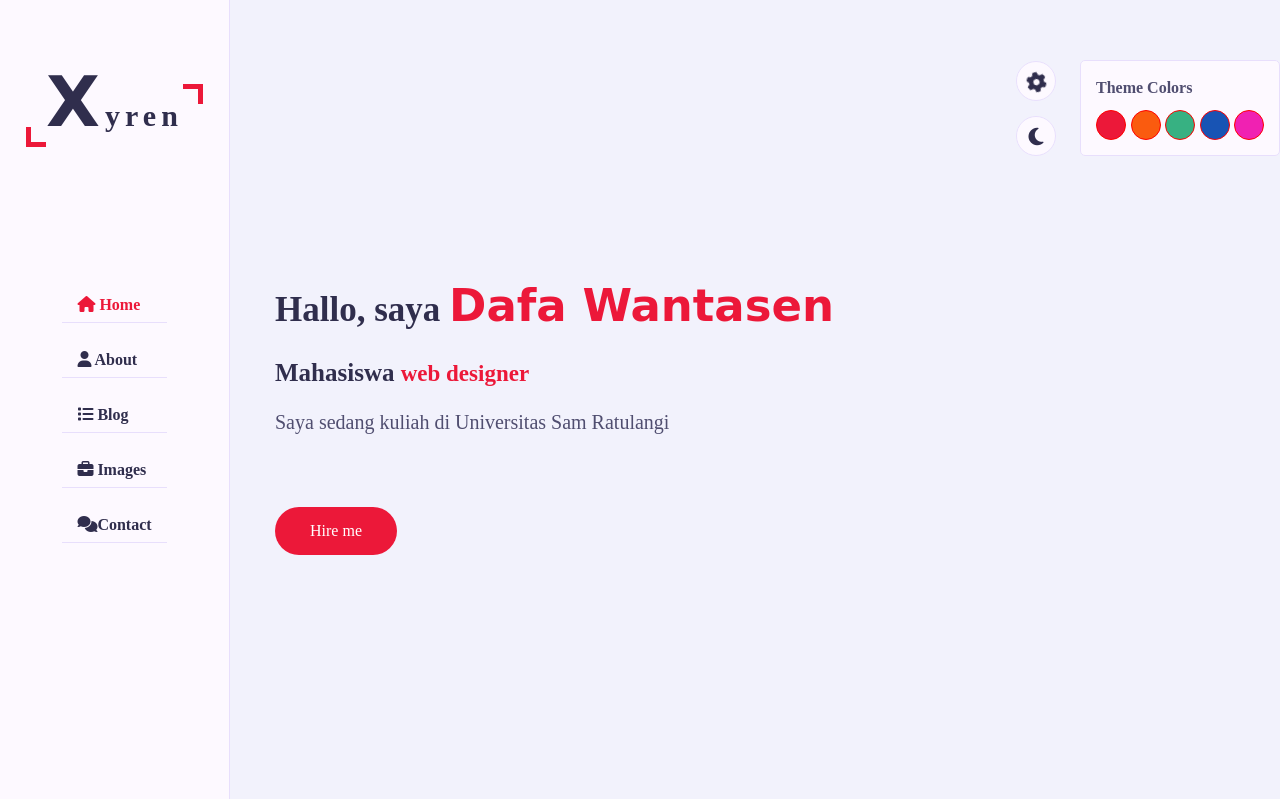
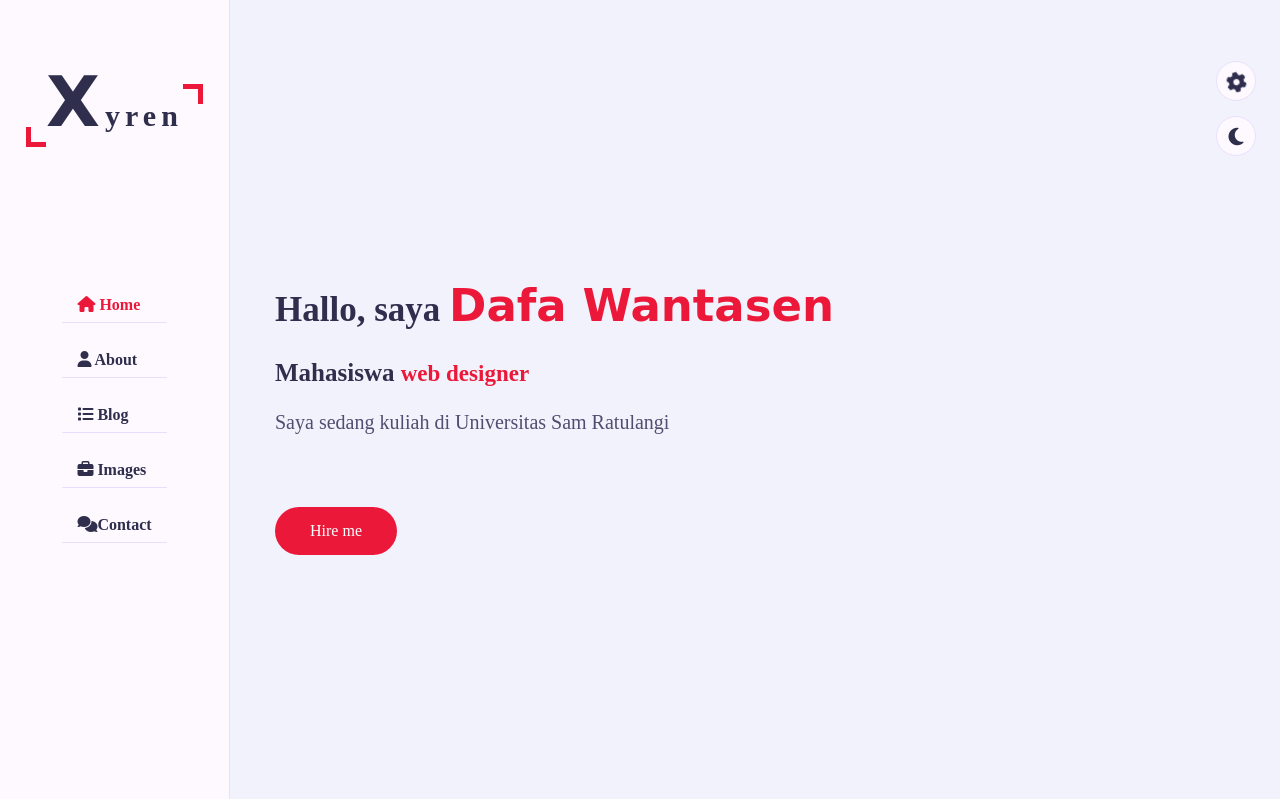
Before and after one commit to keyy1234/-TIK2032-Project, a PHP site: page / in a window 1280 px wide. Shown: the top 799 px of the page. Run offline with PHP 8.4, Linux system fonts and the light colour scheme; some libraries are stand-ins or nearby versions; some web fonts are replaced.

Commit message:
update switch

```diff
--- a/css/style-switcher.css
+++ b/css/style-switcher.css
@@ -10,10 +10,10 @@
     z-index: 101;
     border-radius: 5px;
     transition: all 0.3s ease;
-    /* transform: translateX(100%);   */
+    transform: translateX(100%);
 
 }
-.style-switcher .open
+.style-switcher.open
 {
     transform: translateX(-25px);
 }
```
